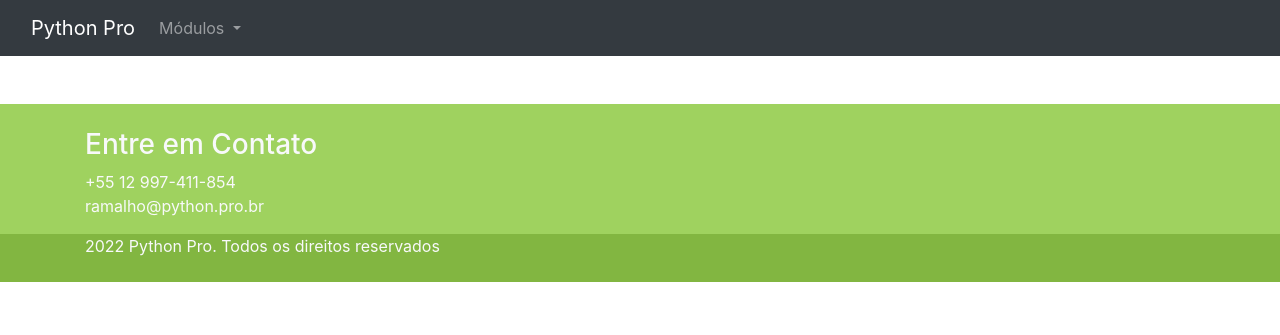
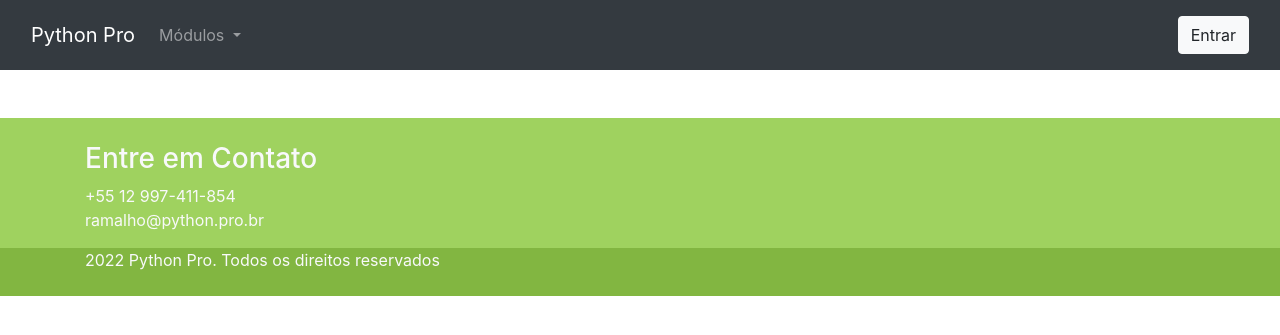
Before and after one commit to Charles-Silva-07/curso_django, a Django app: template pypro/turmas/templates/turmas/indice.html in a window 1280 px wide. Shown: the top 335 px of the page. Run offline with Django 4.2, Linux system fonts and the light colour scheme; the template is opened without the code that fills it, so the values that code supplies are empty; some libraries are stand-ins or nearby versions.

Commit message:
Formulário de Login Simples

```diff
--- a/pypro/base/templates/base/base.html
+++ b/pypro/base/templates/base/base.html
@@ -32,7 +32,7 @@
         </button>
 
         <div class="collapse navbar-collapse" id="navbarSupportedContent">
-            <ul class="navbar-nav me-auto mb-2 mb-lg-0">
+            <ul class="navbar-nav mr-auto mb-2 mb-lg-0">
                 <li class="nav-item dropdown">
                     <a class="nav-link dropdown-toggle" href="#" id="navbarDropdown" role="button"
                        data-toggle="dropdown" aria-haspopup="true" aria-expanded="false">
@@ -46,6 +46,7 @@
                     </div>
                 </li>
             </ul>
+        <a class="btn btn-light my-2" href="{% url 'login' %}">Entrar</a>
         </div>
 </nav>
 
```
Also changed, not shown: pypro/base/tests/test_login.py (+15 -0 lines).
